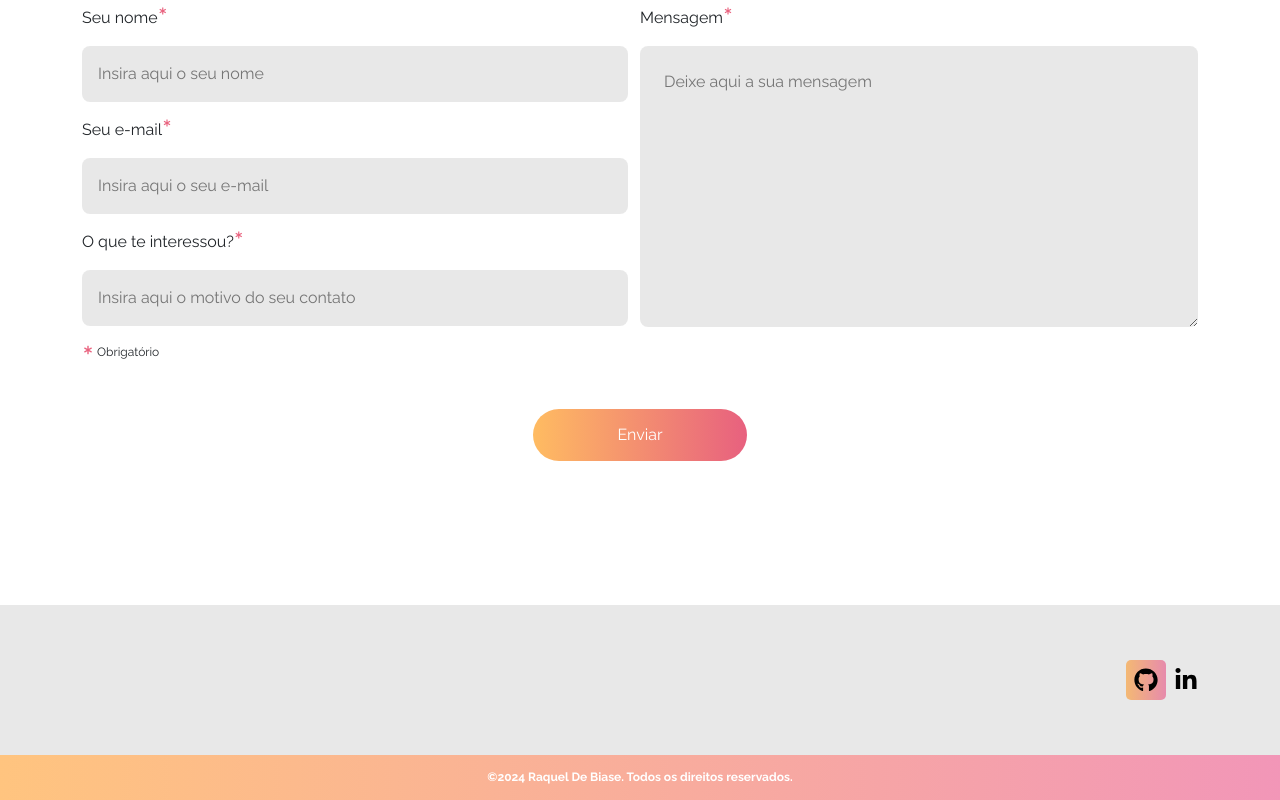
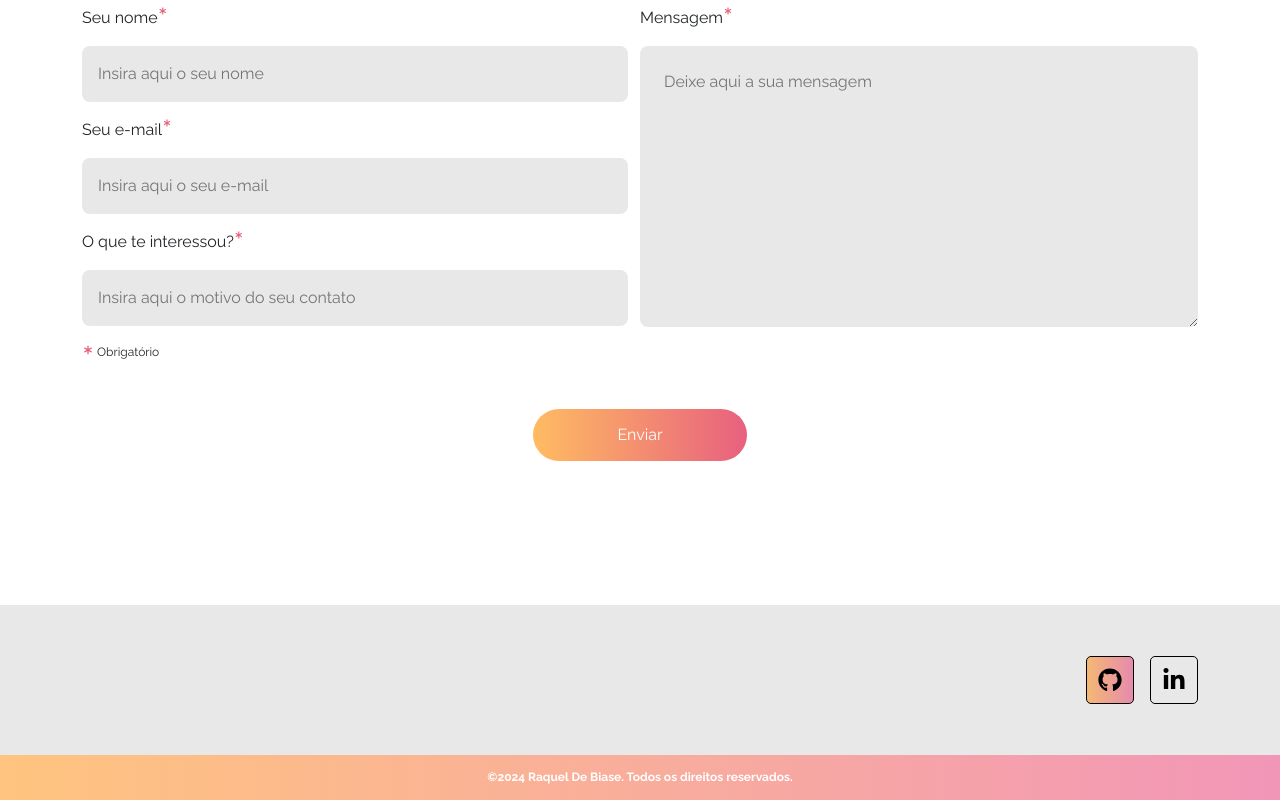
Before and after one commit to raqueldebiase/MeuWebsite, an Angular app: page / in a window 1280 px wide. Shown: the part 2315-3115 px from the top of the page. Built offline with nearby package versions, Linux system fonts and the light colour scheme.

Commit message:
fix hover social media footer

```diff
--- a/src/app/footer/footer.component.css
+++ b/src/app/footer/footer.component.css
@@ -14,27 +14,33 @@
   list-style: none;
   display: flex;
   align-items: center;
-  gap: 4px;
+  gap: 16px;
+
+}
+
+.social-medias ul li{
+  width: 48px;
+  height: 48px;
+  padding: 8px;
+  border: 1px solid #000000;
+  border-radius: 5px;
+  display: flex;
+  justify-content: center;
+  align-items: center;
 }
 
 .social-medias ul li a{
   text-decoration: none;
-  width: 40px;
-  height: 40px;
 }
 
 .social-medias ul li a img{
   width: 24px;
   height: 24px;
   margin: auto;
+
 }
 
-/*
-.social-medias ul li a:hover img:not(.github){
-  background: linear-gradient(to right, rgba(255, 138, 0, 0.5), rgba(229, 46, 113, 0.5));
-}*/
-
-li .github {
+.github {
   background: linear-gradient(to right, rgba(255, 138, 0, 0.5), rgba(229, 46, 113, 0.5));
   width: 32px;
   height: 32px;
@@ -42,16 +48,17 @@ li .github {
   border-radius: 5px;
 }
 
-li .github:hover{
+.github:hover{
   background: transparent;
   width: 24px;
   height: 24px;
   display: flex;
-  box-shadow: 0 0 0 1px #ff8a00, 0 0 0 1px #e52e71;
   outline: 2px solid transparent;
+
 }
 
-li .linkedin:hover {
+
+.linkedin:hover {
   background: linear-gradient(to left, rgba(255, 138, 0, 0.5), rgba(229, 46, 113, 0.5));
   width: 24px;
   height: 24px;
--- a/src/app/footer/footer.component.html
+++ b/src/app/footer/footer.component.html
@@ -3,9 +3,14 @@
     <div class="row">
       <div class="col-12 social-medias">
         <ul class="justify-content-end">
-          <li><a href="https://github.com/raqueldebiase" class="github" target="_blank"><img src="../../assets/images/github.svg" alt="github"></a>
-          <li>
-          <li><a href="https://www.linkedin.com/in/raqueldebiase/" class="linkedin" target="_blank"><img src="../../assets/images/linkedin-in.svg" alt="linkedin"></a></li>
+          <li class="github">
+            <a href="https://github.com/raqueldebiase" target="_blank">
+              <img src="../../assets/images/github.svg" alt="github"></a>
+          </li>
+          <li class="linkedin">
+            <a href="https://www.linkedin.com/in/raqueldebiase/" class="linkedin" target="_blank">
+              <img src="../../assets/images/linkedin-in.svg" alt="linkedin"></a>
+          </li>
         </ul>
       </div>
     </div>
```
